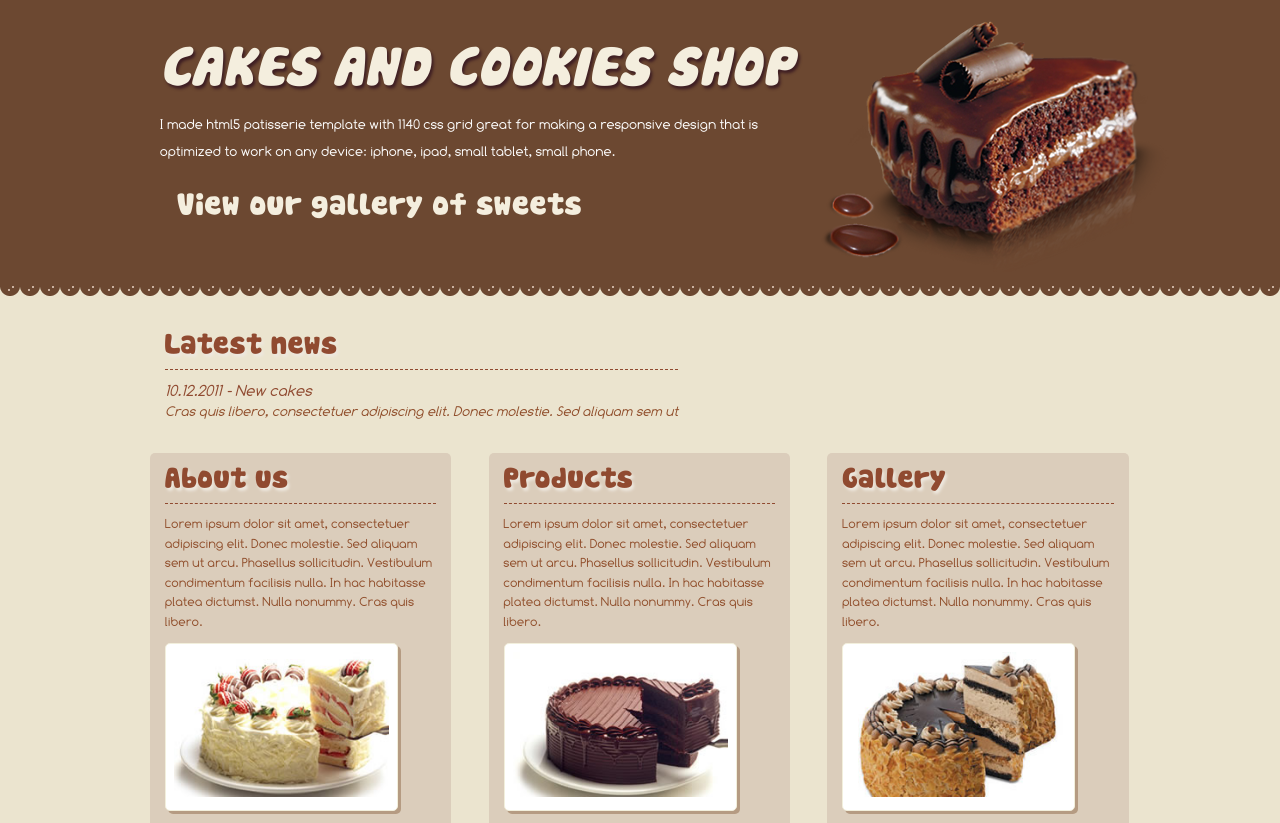
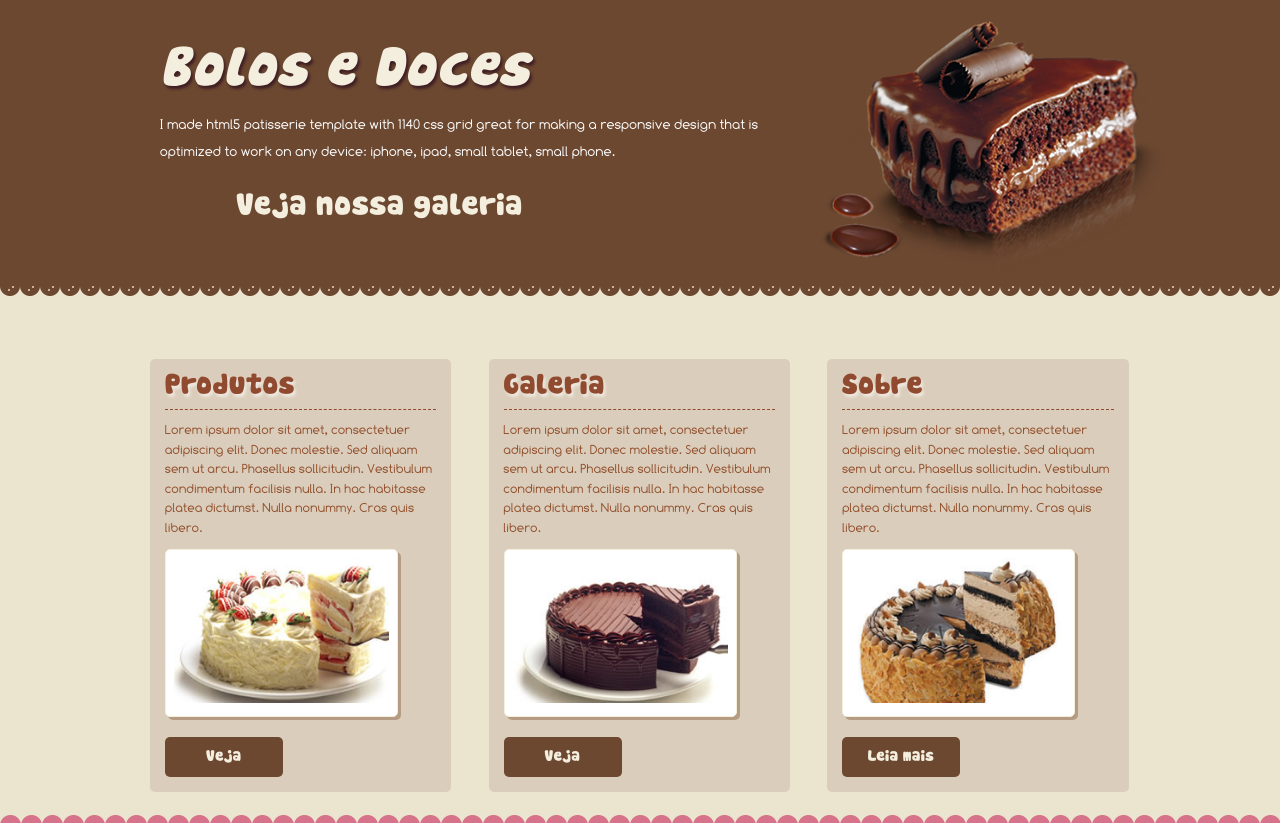
Before and after one commit to docesedelicias/docesedelicias, a plain HTML site: page index.html in a window 1280 px wide. Shown: the part 129-952 px from the top of the page. Drawn offline with Linux system fonts and the light colour scheme.

Commit message:
Alteracao de html e css

```diff
--- a/css/1140.css
+++ b/css/1140.css
@@ -29,6 +29,7 @@
 }
 .row .fourcol {
 	width: 30.75%;
+	padding-top: 100px;
 }
 .row .fivecol {
 	width: 39.45%;
--- a/index.html
+++ b/index.html
@@ -1,7 +1,7 @@
 <!DOCTYPE html>
 <html lang="en" dir="ltr">
 <head>
-<title>P&acirc;tisserie</title>
+<title>Doces e Delícias</title>
 <meta charset="UTF-8">
 <link rel="stylesheet" type="text/css" href="css/styles.css">
 <meta name="viewport" content="width=device-width, initial-scale=1.0">
@@ -43,45 +43,32 @@
   <div class="row">
     <section id="intro" class="onecol">
       <hgroup>
-        <h1>CAKES AND COOKIES SHOP</h1>
+        <h1>Bolos e Doces</h1>
         <h2>I made html5 patisserie template with 1140 css grid great for making a responsive design that is optimized to work on any device: iphone, ipad, small tablet, small phone. </h2>
       </hgroup>
-      <a href="#" class="button1">View our gallery of sweets</a> </section>
+      <a href="#" class="button1">Veja nossa galeria</a> </section>
   </div>
 </div>
 <!--end intro-->
 <div class="container">
   <div class="row">
-    <div class="holder_content1">
-      <section class="group4">
-        <h3>Latest news</h3>
-        <article>
-          <h4>10.12.2011 - New cakes <span>Cras quis libero, consectetuer adipiscing elit. Donec molestie. Sed aliquam sem ut </span></h4>
-        </article>
-      </section>
-    </div>
-    <!--end holder-->
-  </div>
-</div>
-<div class="container">
-  <div class="row">
     <div class="fourcol">
       <section class="group1">
-        <h5>About us</h5>
+        <h5>Produtos</h5>
         <p>Lorem ipsum dolor sit amet, consectetuer adipiscing elit. Donec molestie. Sed aliquam sem ut arcu. Phasellus sollicitudin. Vestibulum condimentum facilisis nulla. In hac habitasse platea dictumst. Nulla nonummy. Cras quis libero.</p>
-        <a class="photo_hover3" href="#"><img src="images/picture1.jpg" width="215" height="137" alt=""></a> <a href="#"><span class="button">Read more</span></a> </section>
+        <a class="photo_hover3" href="#"><img src="images/picture1.jpg" width="215" height="137" alt=""></a> <a href="#"><span class="button">Veja</span></a> </section>
     </div>
     <div class="fourcol">
       <section class="group2">
-        <h5>Products</h5>
+        <h5>Galeria</h5>
         <p>Lorem ipsum dolor sit amet, consectetuer adipiscing elit. Donec molestie. Sed aliquam sem ut arcu. Phasellus sollicitudin. Vestibulum condimentum facilisis nulla. In hac habitasse platea dictumst. Nulla nonummy. Cras quis libero.</p>
-        <a class="photo_hover3" href="#"><img src="images/picture2.jpg" width="215" height="137" alt=""></a> <a href="#"><span class="button">Read more</span></a> </section>
+        <a class="photo_hover3" href="#"><img src="images/picture2.jpg" width="215" height="137" alt=""></a> <a href="#"><span class="button">Veja</span></a> </section>
     </div>
     <div class="fourcol last">
       <section class="group3">
-        <h5>Gallery</h5>
+        <h5>Sobre</h5>
         <p>Lorem ipsum dolor sit amet, consectetuer adipiscing elit. Donec molestie. Sed aliquam sem ut arcu. Phasellus sollicitudin. Vestibulum condimentum facilisis nulla. In hac habitasse platea dictumst. Nulla nonummy. Cras quis libero. </p>
-        <a class="photo_hover3" href="#"><img src="images/picture3.jpg" width="215" height="137" alt=""></a> <a href="#"><span class="button">Read more</span></a> </section>
+        <a class="photo_hover3" href="#"><img src="images/picture3.jpg" width="215" height="137" alt=""></a> <a href="#"><span class="button">Leia mais</span></a> </section>
     </div>
   </div>
 </div>
```
